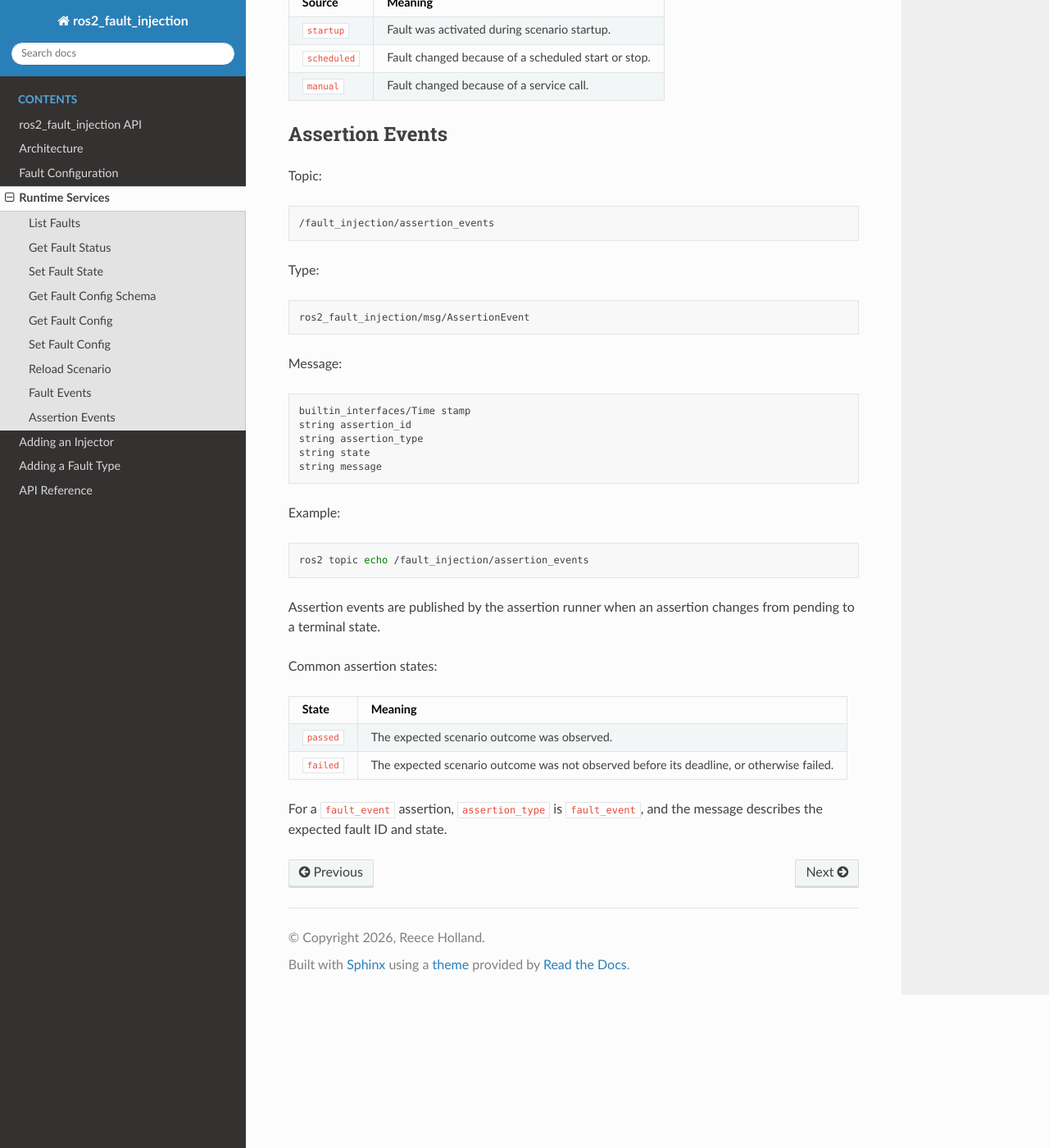
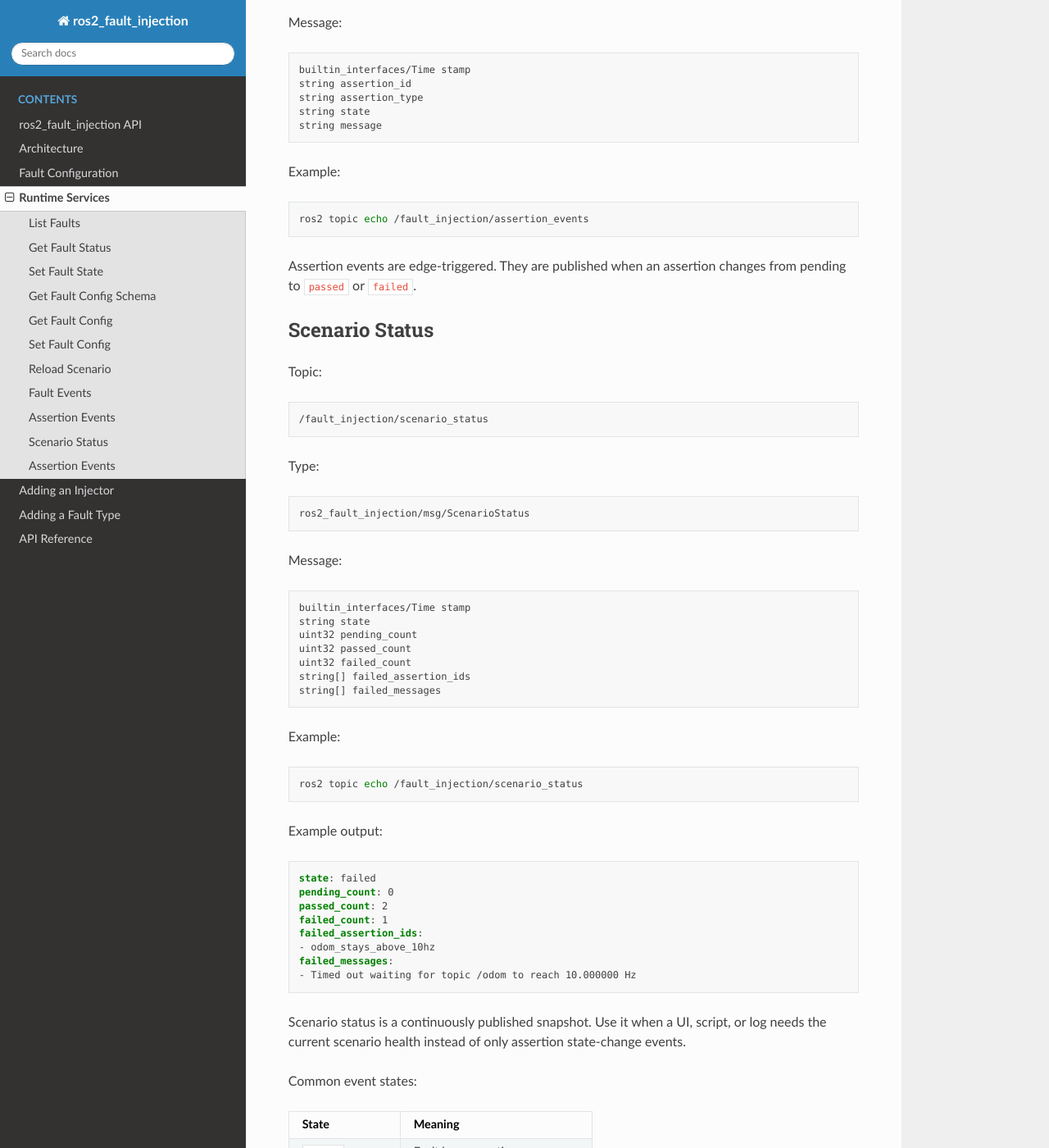
Before and after one commit to reeceholland/ros2_fault_injection, a Sphinx documentation site: the page built from docs/services.md, in a window 1280 px wide and 1400 px high, scrolled down 7775 px. Shown: the whole window at 82% size. Built offline with Sphinx 7.4.7 and the Read the Docs theme 3.1.0, drawn with Linux system fonts in a browser that asks for light colours; some of the changed text lies outside the part shown.

Commit message:
updated docs

````diff
--- a/docs/services.md
+++ b/docs/services.md
@@ -359,6 +359,85 @@ ros2 topic echo /fault_injection/events
 
 Events are published when scheduled faults activate or deactivate and when faults are changed through the service API.
 
+## Assertion Events
+
+Topic:
+
+```text
+/fault_injection/assertion_events
+```
+
+Type:
+
+```text
+ros2_fault_injection/msg/AssertionEvent
+```
+
+Message:
+
+```text
+builtin_interfaces/Time stamp
+string assertion_id
+string assertion_type
+string state
+string message
+```
+
+Example:
+
+```bash
+ros2 topic echo /fault_injection/assertion_events
+```
+
+Assertion events are edge-triggered. They are published when an assertion changes from pending to `passed` or `failed`.
+
+## Scenario Status
+
+Topic:
+
+```text
+/fault_injection/scenario_status
+```
+
+Type:
+
+```text
+ros2_fault_injection/msg/ScenarioStatus
+```
+
+Message:
+
+```text
+builtin_interfaces/Time stamp
+string state
+uint32 pending_count
+uint32 passed_count
+uint32 failed_count
+string[] failed_assertion_ids
+string[] failed_messages
+```
+
+Example:
+
+```bash
+ros2 topic echo /fault_injection/scenario_status
+```
+
+Example output:
+
+```yaml
+state: failed
+pending_count: 0
+passed_count: 2
+failed_count: 1
+failed_assertion_ids:
+- odom_stays_above_10hz
+failed_messages:
+- Timed out waiting for topic /odom to reach 10.000000 Hz
+```
+
+Scenario status is a continuously published snapshot. Use it when a UI, script, or log needs the current scenario health instead of only assertion state-change events.
+
 Common event states:
 
 | State | Meaning |
````
Also changed, not shown: README.md (+46 -4 lines), docs/architecture.md (+7 -5 lines), docs/fault_configuration.md (+35 -6 lines).
